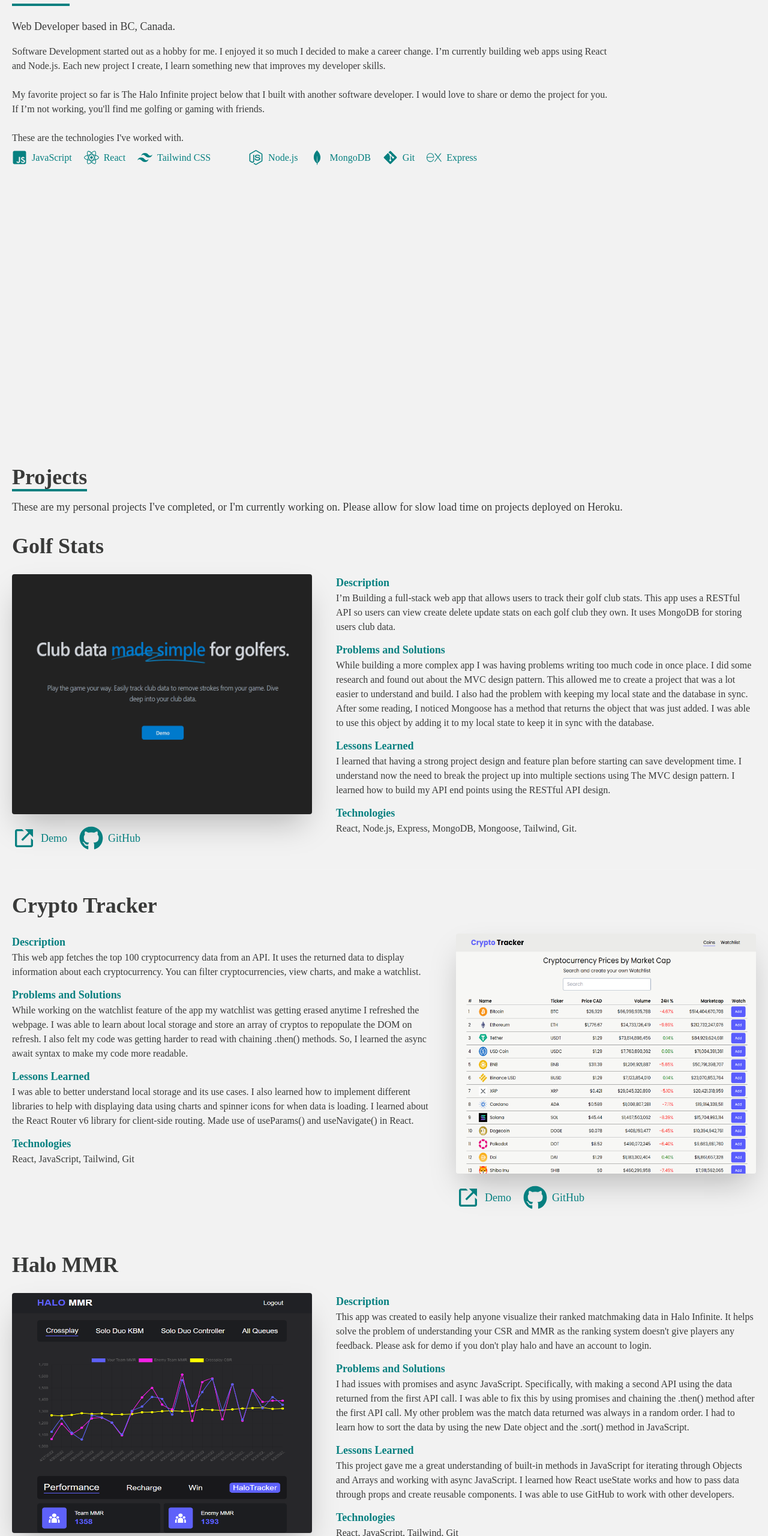
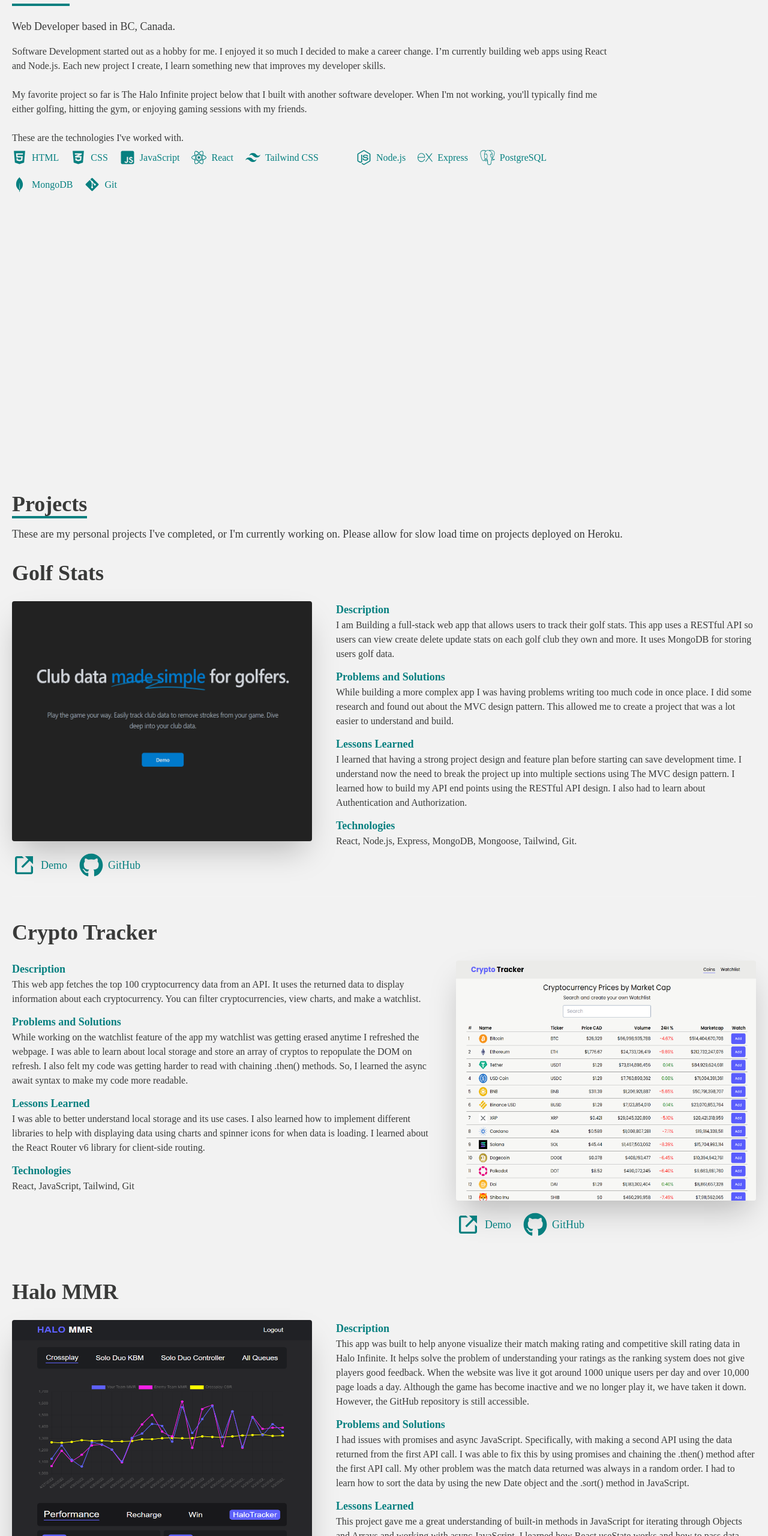
Before and after one commit to dougbeckwith/portfolio, a React (Create React App) app: page / in a window 1280 px wide. Shown: the part 1134-3694 px from the top of the page at 60% size. Built offline with nearby package versions, Linux system fonts and the light colour scheme.

Commit message:
updates to project descriptions

```diff
--- a/src/components/about/About.jsx
+++ b/src/components/about/About.jsx
@@ -1,71 +1,95 @@
-import React from 'react'
-import {FaNodeJs, FaReact, FaJsSquare, FaGitAlt} from 'react-icons/fa'
-import {SiTailwindcss, SiMongodb, SiExpress} from 'react-icons/si'
+import React from "react";
+import {
+  FaNodeJs,
+  FaReact,
+  FaJsSquare,
+  FaGitAlt,
+  FaHtml5,
+  FaCss3Alt
+} from "react-icons/fa";
+import {
+  SiTailwindcss,
+  SiMongodb,
+  SiExpress,
+  SiPostgresql
+} from "react-icons/si";
 
 const About = () => {
   return (
     <div
-      name='about'
-      className='dark:text-gray-500 dark:bg-gray-700 w-full bg-gray-100 py-[100px] md:py-[300px] 2xl:py-[400px] text-gray-600'>
-      <div className='container w-full h-full px-5 mx-auto flex flex-col justify-center items-center'>
-        <section className='text-left w-full'>
-          <h2 className='text-3xl md:text-4xl font-bold inline border-b-4 border-teal-200'>
+      name="about"
+      className="dark:text-gray-500 dark:bg-gray-700 w-full bg-gray-100 py-[100px] md:py-[300px] 2xl:py-[400px] text-gray-600">
+      <div className="container w-full h-full px-5 mx-auto flex flex-col justify-center items-center">
+        <section className="text-left w-full">
+          <h2 className="text-3xl md:text-4xl font-bold inline border-b-4 border-teal-200">
             About
           </h2>
-          <section className='max-w-[1000px]'>
-            <p className='text-lg pt-6 pb-2'>
+          <section className="max-w-[1000px]">
+            <p className="text-lg pt-6 pb-2">
               Web Developer based in BC, Canada.
             </p>
-            <p className='pt-2 pb-4'>
+            <p className="pt-2 pb-4">
               Software Development started out as a hobby for me. I enjoyed it
               so much I decided to make a career change. I’m currently building
               web apps using React and Node.js. Each new project I create, I
               learn something new that improves my developer skills.
             </p>
-            <p className='pt-2 pb-4'>
+            <p className="pt-2 pb-4">
               My favorite project so far is The Halo Infinite project below that
-              I built with another software developer. I would love to share or
-              demo the project for you. If I’m not working, you'll find me
-              golfing or gaming with friends.
+              I built with another software developer. When I'm not working,
+              you'll typically find me either golfing, hitting the gym, or
+              enjoying gaming sessions with my friends.
             </p>
-            <p className='pt-2 pb-2'>
+            <p className="pt-2 pb-2">
               These are the technologies I've worked with.
             </p>
-            <ul className='flex gap-5 flex-wrap text-teal-200'>
-              <div className='flex items-center'>
+            <ul className="flex gap-5 flex-wrap text-teal-200">
+              <div className="flex items-center">
+                <FaHtml5 size={25} />
+                <p className="pl-2">HTML</p>
+              </div>
+              <div className="flex items-center">
+                <FaCss3Alt size={25} />
+                <p className="pl-2">CSS</p>
+              </div>
+              <div className="flex items-center">
                 <FaJsSquare size={25} />
-                <p className='pl-2'>JavaScript</p>
+                <p className="pl-2">JavaScript</p>
               </div>
-              <div className='flex items-center'>
+              <div className="flex items-center">
                 <FaReact size={25} />
-                <p className='pl-2'>React</p>
+                <p className="pl-2">React</p>
               </div>
-              <div className='flex items-center'>
+              <div className="flex items-center">
                 <SiTailwindcss size={25} />
-                <p className='pl-2 w-[140px]'>Tailwind CSS</p>
+                <p className="pl-2 w-[140px]">Tailwind CSS</p>
               </div>
-              <div className='flex items-center'>
+              <div className="flex items-center">
                 <FaNodeJs size={25} />
-                <p className='pl-2'>Node.js</p>
+                <p className="pl-2">Node.js</p>
               </div>
-              <div className='flex items-center'>
+              <div className="flex items-center">
+                <SiExpress size={25} />
+                <p className="pl-2">Express</p>
+              </div>
+              <div className="flex items-center">
+                <SiPostgresql size={25} />
+                <p className="pl-2">PostgreSQL</p>
+              </div>
+              <div className="flex items-center">
                 <SiMongodb size={25} />
-                <p className='pl-2'>MongoDB</p>
+                <p className="pl-2">MongoDB</p>
               </div>
-              <div className='flex items-center'>
+              <div className="flex items-center">
                 <FaGitAlt size={25} />
-                <p className='pl-2'>Git</p>
-              </div>
-              <div className='flex items-center'>
-                <SiExpress size={25} />
-                <p className='pl-2'>Express</p>
+                <p className="pl-2">Git</p>
               </div>
             </ul>
           </section>
         </section>
       </div>
     </div>
-  )
-}
+  );
+};
 
-export default About
+export default About;
--- a/src/components/projects/data/projectsData.js
+++ b/src/components/projects/data/projectsData.js
@@ -23,8 +23,9 @@
     id: 2,
     image: img2,
     name: "Halo MMR",
-    description: `This app was created to easily help anyone visualize their ranked matchmaking data in Halo Infinite.
-     It helps solve the problem of understanding your CSR and MMR as the ranking system doesn't give players any feedback. Please ask for demo if you don't play halo and have an account to login.
+    description: `This app was built to help anyone visualize their match making rating and competitive skill rating data in Halo Infinite.
+    It helps solve the problem of understanding your ratings as the ranking system does not give players good feedback. When the website was live it got around 1000 unique users per day and over 10,000 page loads a day.
+    Although the game has become inactive and we no longer play it, we have taken it down. However, the GitHub repository is still accessible.
     `,
     demo: false,
     demoLink: "https://halommr.com",
@@ -41,21 +42,21 @@
     name: "Crypto Tracker",
     description: `This web app fetches the top 100 cryptocurrency data from an API.
     It uses the returned data to display information about each cryptocurrency. You can filter cryptocurrencies,
-    view charts, and make a watchlist. `,
+    view charts, and make a watchlist.`,
     demo: true,
     demoLink: "https://profound-lolly-382242.netlify.app",
     github: true,
     githubLink: "https://github.com/dougbeckwith/crypto-search",
     technologies: ["React", "JavaScript", "Tailwind", "Git"],
     problemsSolutions: `While working on the watchlist feature of the app my watchlist was getting erased anytime I refreshed the webpage. I was able to learn about local storage and store an array of cryptos to repopulate the DOM on refresh. I also felt my code was getting harder to read with chaining .then() methods. So, I learned the async await syntax to make my code more readable.`,
-    lessonsLearned: `I was able to better understand local storage and its use cases. I also learned how to implement different libraries to help with displaying data using charts and spinner icons for when data is loading. I learned about the React Router v6 library for client-side routing.  Made use of useParams() and useNavigate() in React.`
+    lessonsLearned: `I was able to better understand local storage and its use cases. I also learned how to implement different libraries to help with displaying data using charts and spinner icons for when data is loading. I learned about the React Router v6 library for client-side routing.`
   },
 
   {
     id: 4,
     image: img4,
     name: "Golf Stats",
-    description: `I’m Building a full-stack web app that allows users to track their golf club stats. This app uses a RESTful API so users can view create delete update stats on each golf club they own. It uses MongoDB for storing users club data.
+    description: `I am Building a full-stack web app that allows users to track their golf stats. This app uses a RESTful API so users can view create delete update stats on each golf club they own and more. It uses MongoDB for storing users golf data.
     `,
     demo: true,
     demoLink: "https://amazing-fenglisu-529860.netlify.app/",
@@ -70,8 +71,8 @@
       "Tailwind",
       "Git."
     ],
-    problemsSolutions: `While building a more complex app I was having problems writing too much code in once place. I did some research and found out about the MVC design pattern. This allowed me to create a project that was a lot easier to understand and build.  I also had the problem with keeping my local state and the database in sync. After some reading, I noticed Mongoose has a method that returns the object that was just added. I was able to use this object by adding it to my local state to keep it in sync with the database.`,
-    lessonsLearned: `I learned that having a strong project design and feature plan before starting can save development time. I understand now the need to break the project up into multiple sections using The MVC design pattern. I learned how to build my API end points using the RESTful API design.`
+    problemsSolutions: `While building a more complex app I was having problems writing too much code in once place. I did some research and found out about the MVC design pattern. This allowed me to create a project that was a lot easier to understand and build. `,
+    lessonsLearned: `I learned that having a strong project design and feature plan before starting can save development time. I understand now the need to break the project up into multiple sections using The MVC design pattern. I learned how to build my API end points using the RESTful API design. I also had to learn about Authentication and Authorization.`
   }
 ];
 
```
